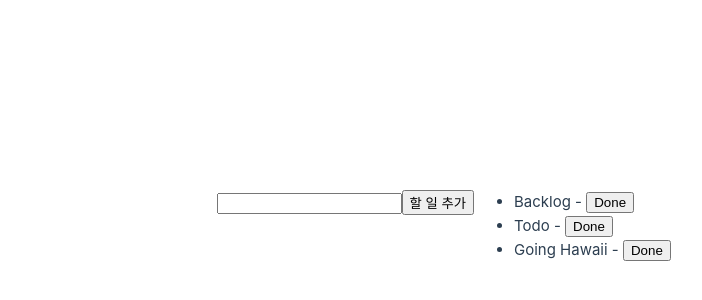
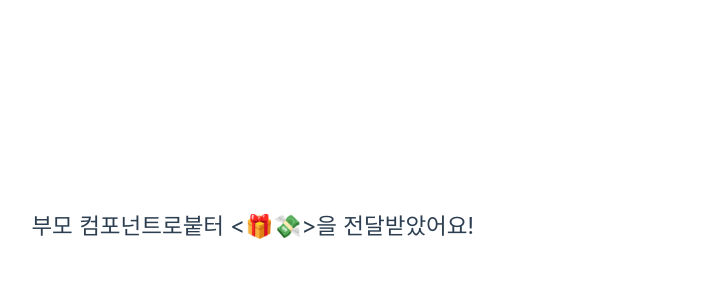
Before and after one commit to seull-hello-vue/seull-hello-vue.github.io, a Vue app: page / in a window 1280 px wide. Shown: the part 174-474 px from the top of the page, without its empty margins (166-868 px from the left). Built offline with nearby package versions, Linux system fonts and the light colour scheme.

Commit message:
components 사용

```diff
--- a/src/App.vue
+++ b/src/App.vue
@@ -1,34 +1,11 @@
 <script setup>
 import { ref } from 'vue'
+import Child from './components/Child.vue'
 
-let id = 0
-const newTodo = ref('')
-const todos = ref([
-	{ id: id++, issue: 'Backlog' }, { id: id++, issue: 'Todo' },
-	{ id: id++, issue: 'Going Hawaii' }
-])
-
-function addTodo(){
-todos.value.push({  id: id++ ,  issue: newTodo.value })
-newTodo.value('')
-}
-
-function removeTodo(todo){
-console.log(todo)
-todos.value = todos.value.filter((t) => t !== todo)
-}
-
+const pocketMoney = ref('부모 컴포넌트로붙터 <🎁💸>을 전달받았어요!')
 
 </script>
 
 <template>
- <form @submit.prevent="addTodo">
-  <input v-model="newTodo">
-  <button>할 일 추가</button>
- </form>
- <ul>
-   <li v-for="todo in todos">
-	{{ todo.issue }} - <button @click="removeTodo(todo)">Done</button>
-   </li>
- </ul>
+  <Child :pocketMoney="pocketMoney" />
 </template>
--- /dev/null
+++ b/src/components/Child.vue
@@ -0,0 +1,12 @@
+<script setup>
+const props = defineProps({
+	pocketMoney: String
+})
+</script>
+
+
+
+
+<template>
+	<h2>{{ pocketMoney || '용돈이 아직 전달되지 않았습니다!' }}</h2>
+</template>
```
